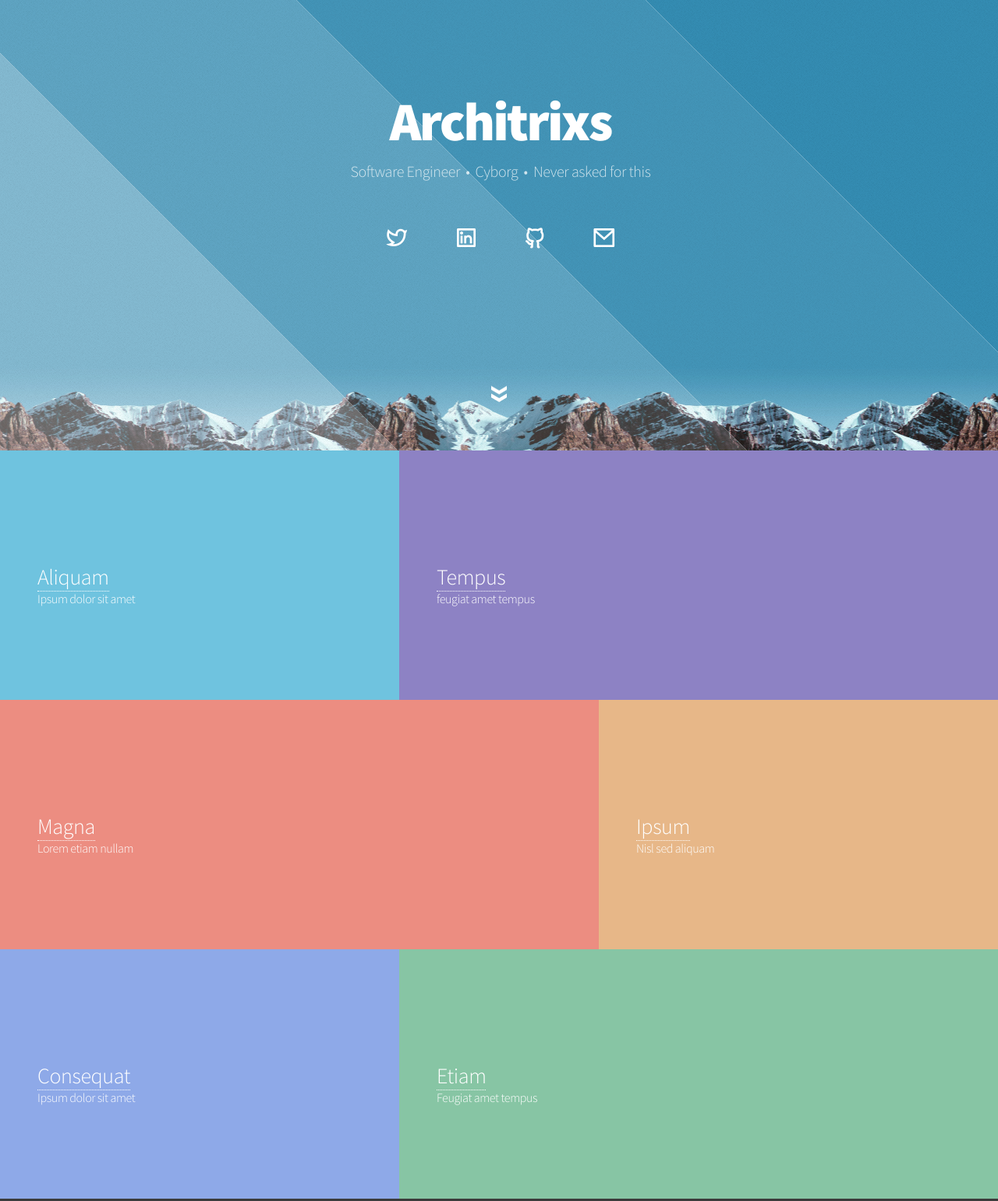
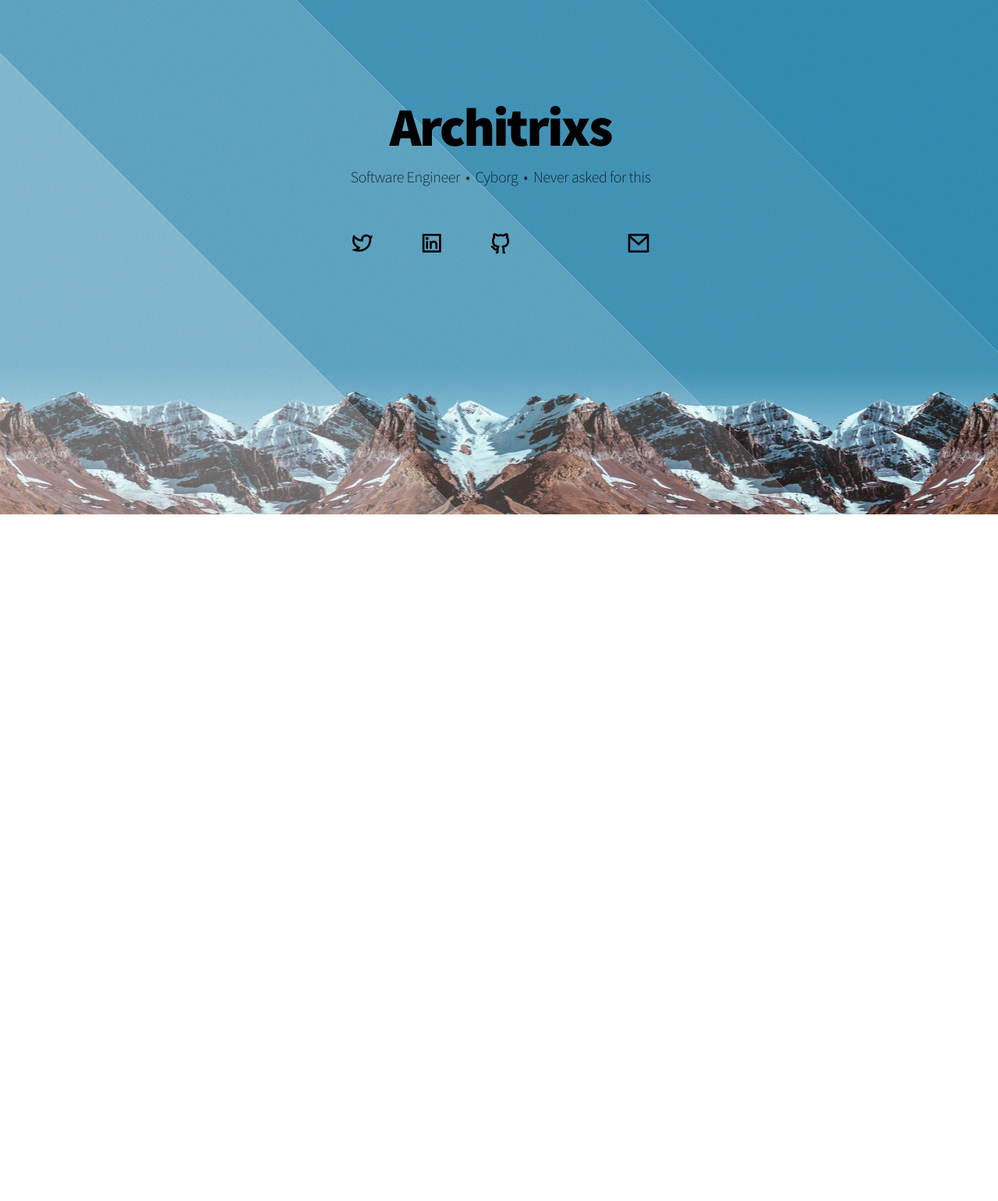
Before and after one commit to Architrixs/architrixs.github.io, a plain HTML site: page index.html in a window 1280 px wide. Shown: the part 140-1681 px from the top of the page at 78% size. After the commit the page ends 800 px from the top, so only its background shows below. Drawn offline with nearby package versions, Linux system fonts and the light colour scheme.

Commit message:
remove cname, update site

```diff
--- a/assets/main.css
+++ b/assets/main.css
@@ -1124,8 +1124,8 @@ section#two {
 	width: 2.5em;
 }
 
-#header nav a:hover {
-	font-size: 1.1em;
+#header nav i:hover {
+	font-size: 2.1em;
 }
 
 #header nav a:hover:before {
--- a/index.html
+++ b/index.html
@@ -11,7 +11,9 @@
         <link rel="stylesheet" href="assets/css/noscript.css" />
     </noscript>
     <style>
-
+        .dark {
+            color: black;
+        }
     </style>
 </head>
 
@@ -25,8 +27,8 @@
                 <div id="main">
 
                     <!-- Header -->
-                    <header id="header">
-                        <h1>Architrixs</h1>
+                    <header id="header" class="dark">
+                        <h1 >Architrixs</h1>
                         <p>Software Engineer &nbsp;&bull;&nbsp; Cyborg &nbsp;&bull;&nbsp; Never asked for this</p>
                         <nav>
                             <ul>
@@ -36,35 +38,28 @@
                                             class="ri-linkedin-box-line ri-2x"></i></a></li>
                                 <li><a href="https://github.com/Architrixs"><i class="ri-github-line ri-2x"></i></a>
                                 </li>
+                                <li><a href="https://www.devdailydigest.tech/"><i class="ri-blogger-line ri-2x"></i></a>
+                                </li>
                                 <li><a href="mailto:archititsingh12376@gmail.com"><i class="ri-mail-line ri-2x"></i></a>
                                 </li>
                             </ul>
                         </nav>
 
-                        <!-- <div class="scroll-indicator">
-                            <span class="arrow-down"></span>
-                          </div> -->
-                          <div class="scroll-down">
+
+                          <!-- <div class="scroll-down">
                             <div class="chevron"></div>
                             <div class="chevron"></div>
                             <div class="chevron"></div>
-                            <!-- <span class="text">Scroll down</span> -->
-                          </div>
+                          </div> -->
                     </header>
-                    <!-- Footer -->
-                    <!-- <footer id="footer">
-                            <span class="copyright">&copy; Untitled. Design: <a href="http://html5up.net">HTML5 UP</a>.</span>
-                        </footer> -->
 
                 </div>
 
             </div>
         </div>
-        <div >
-            <!-- subain -->
+        <!-- <div >
             <div id="submain">
 
-                <!-- One -->
                 <section id="one" class="tiles">
                     <article>
                         <span class="image">
@@ -122,7 +117,6 @@
                     </article>
                 </section>
 
-                <!-- Two -->
                 <section id="two">
                     <div class="inner">
                         <header class="major">
@@ -143,7 +137,7 @@
                 </section>
 
             </div>
-        </div>
+        </div> -->
     </div>
 
     <script>
```
Also changed, not shown: 1 other file.
